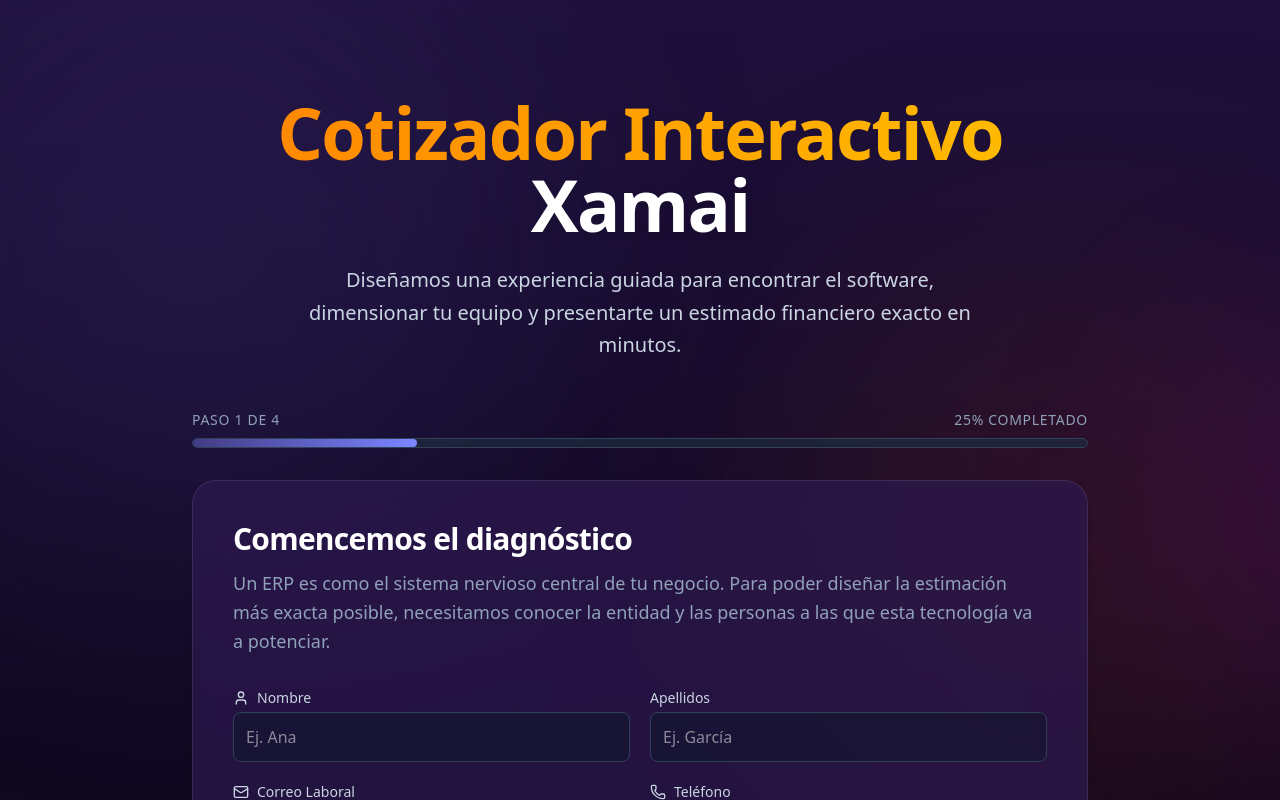
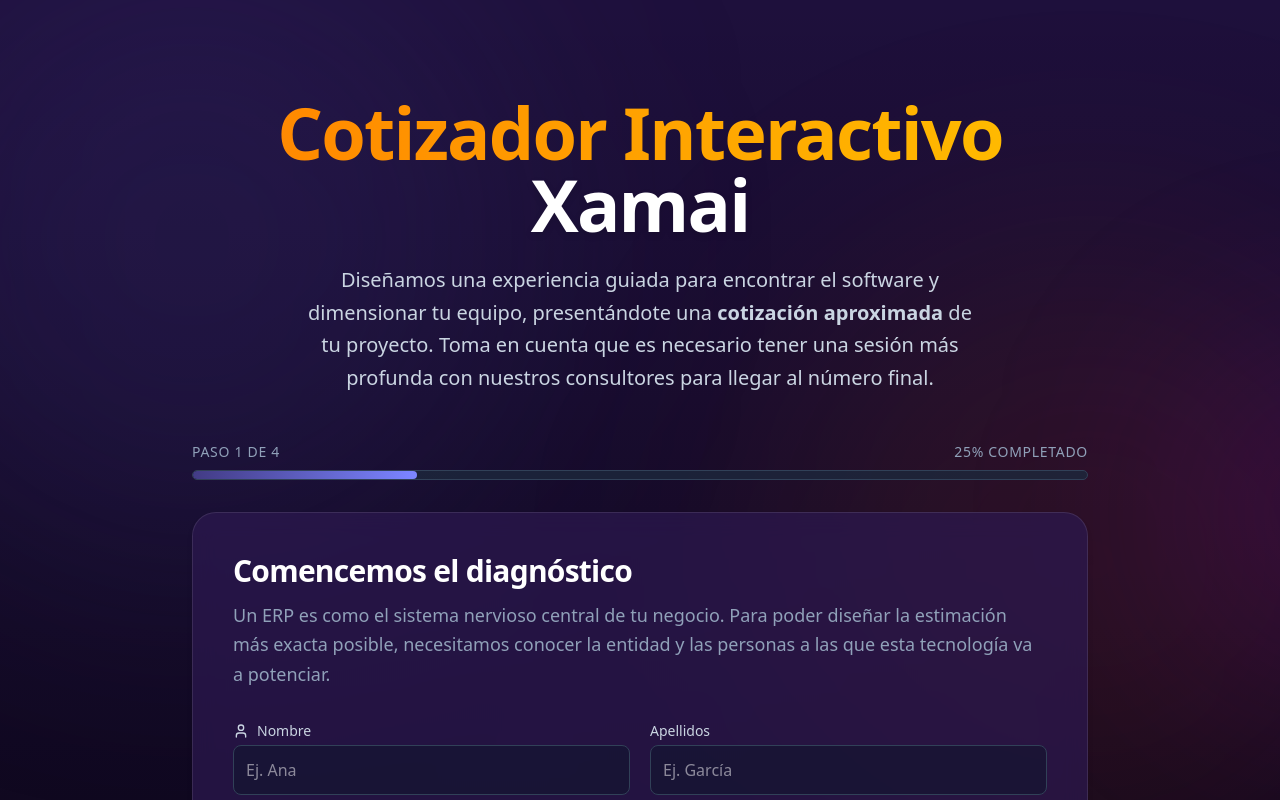
Before and after one commit to romangsweb/simulador_sapbusinessone, a Next.js app: page / in a window 1280 px wide. Shown: the top 800 px of the page. Built offline with nearby package versions, Linux system fonts and the light colour scheme.

Commit message:
chore: update hero copy to clarify quotes are approximate estimates

```diff
--- a/src/app/page.tsx
+++ b/src/app/page.tsx
@@ -17,7 +17,7 @@
           <span className="text-white drop-shadow-md"> Xamai</span>
         </h1>
         <p className="text-lg md:text-xl text-slate-300 max-w-2xl mx-auto font-medium leading-relaxed">
-          Diseñamos una experiencia guiada para encontrar el software, dimensionar tu equipo y presentarte un estimado financiero exacto en minutos.
+          Diseñamos una experiencia guiada para encontrar el software y dimensionar tu equipo, presentándote una <strong>cotización aproximada</strong> de tu proyecto. Toma en cuenta que es necesario tener una sesión más profunda con nuestros consultores para llegar al número final.
         </p>
       </div>
 
```
